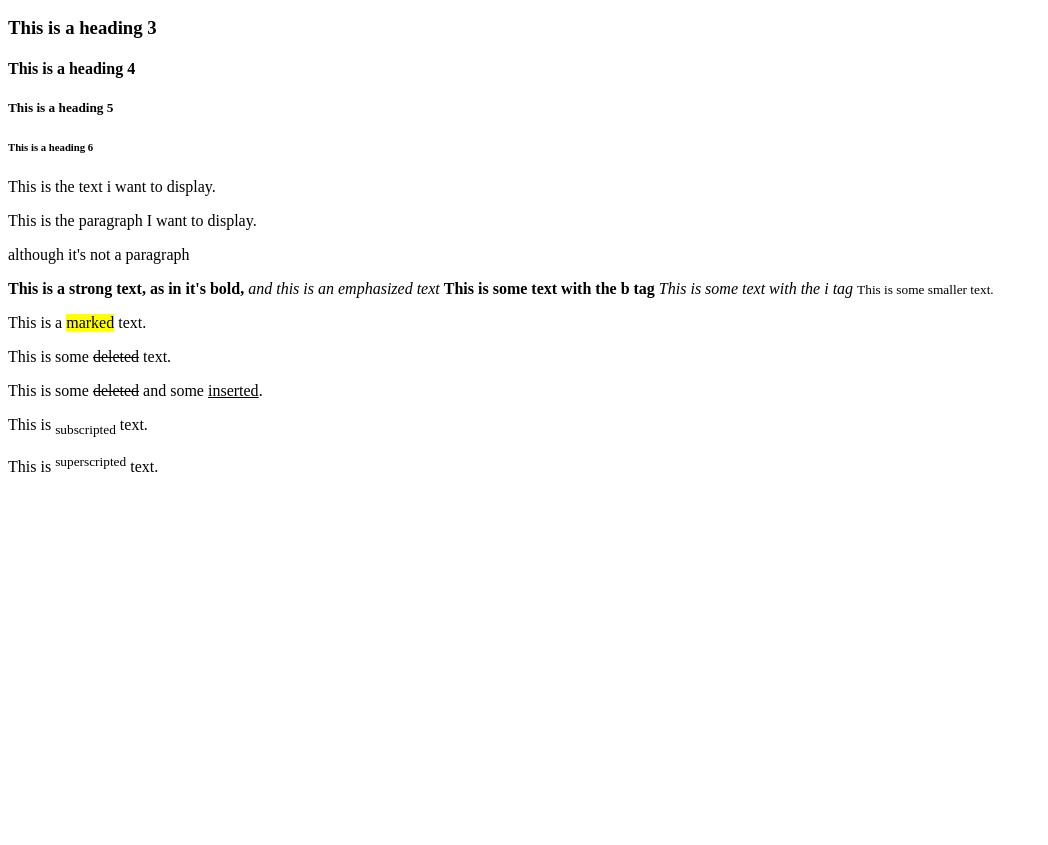
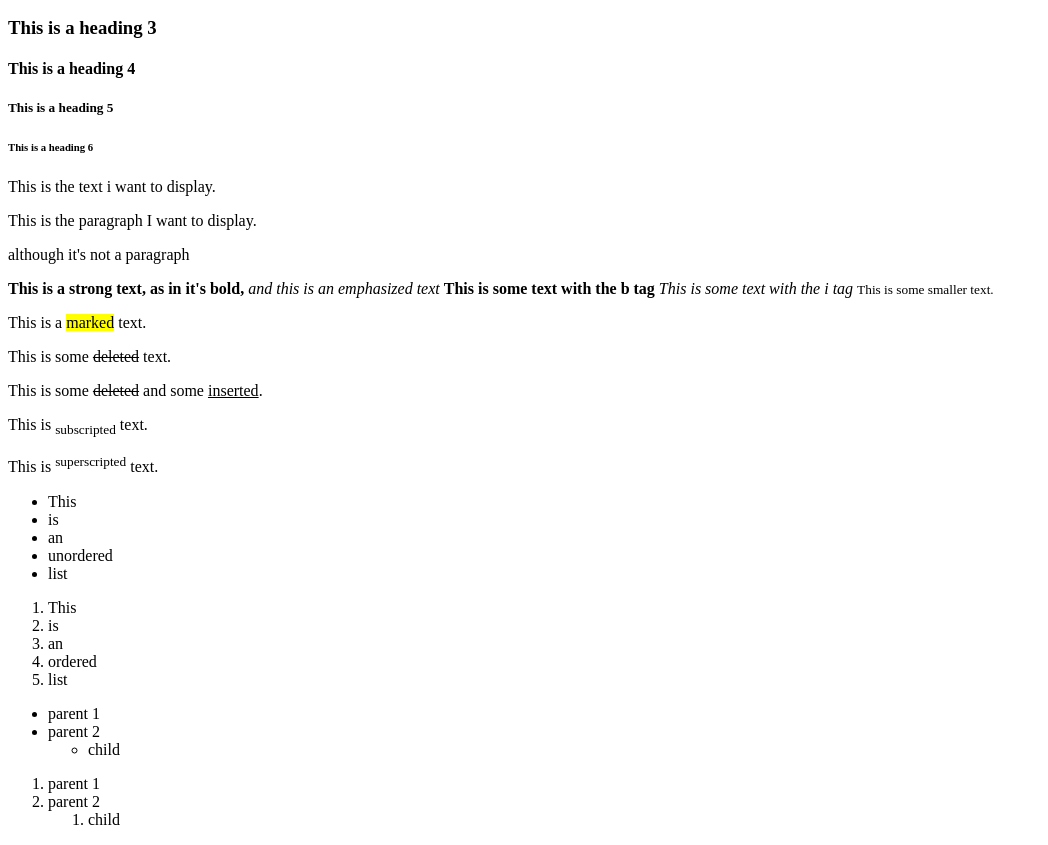
Before and after one commit to angelinasharma/theodinproject, a plain HTML site: page theodinproject/html-boilerplate/index.html in a window 1280 px wide. Shown: the part 110-955 px from the top of the page, without its empty margins (0-1048 px from the left). Before the commit the page ends 800 px from the top, so only its background shows below. Drawn offline with Linux system fonts and the light colour scheme.

Commit message:
Completed third lesson

```diff
--- a/theodinproject/html-boilerplate/index.html
+++ b/theodinproject/html-boilerplate/index.html
@@ -31,6 +31,38 @@ language of the content under this tag-->
     <p>This is <sub>subscripted</sub> text.</p>
     <p>This is <sup>superscripted</sup> text.</p>
 
+    <ul>
+      <li>This</li>
+      <li>is</li>
+      <li>an</li>
+      <li>unordered</li>
+      <li>list</li>
+    </ul>
+
+    <ol>
+      <li>This</li>
+      <li>is</li>
+      <li>an</li>
+      <li>ordered</li>
+      <li>list</li>
+    </ol>
+
+    <ul>
+      <li>parent 1</li>
+      <li>parent 2</li>
+        <ul>
+          <li>child</li>
+        </ul>
+    </ul>
+
+    <ol>
+      <li>parent 1</li>
+      <li>parent 2</li>
+        <ol>
+          <li>child</li>
+        </ol>
+    </ol>
+
 
   </body>
 </html>
```
